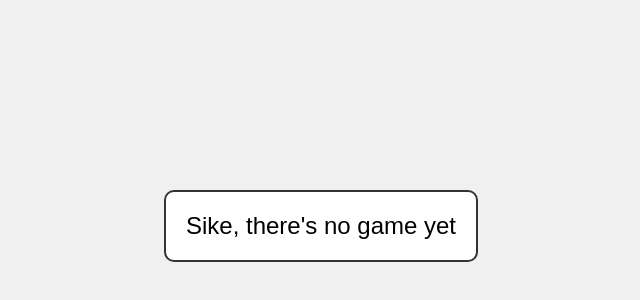
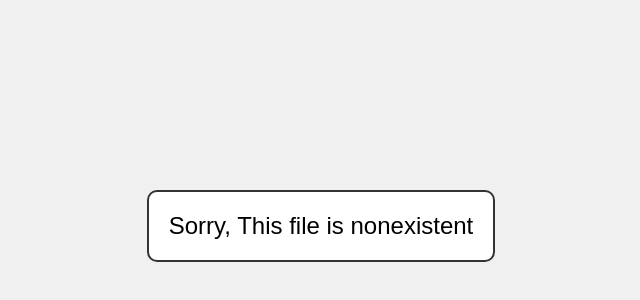
Before and after one commit to hurbh/HasnatsSchoolStuff, a plain HTML site: page game/start.html in a window 1280 px wide. Shown: the part 174-474 px from the top of the page, without its empty margins (319-959 px from the left). Drawn offline with Linux system fonts and the light colour scheme.

```diff
--- a/game/start.html
+++ b/game/start.html
@@ -27,7 +27,7 @@
 </head>
 <body>
     <div class="message">
-        Sike, there's no game yet
+        Sorry, This file is nonexistent
     </div>
 </body>
 </html>
```
